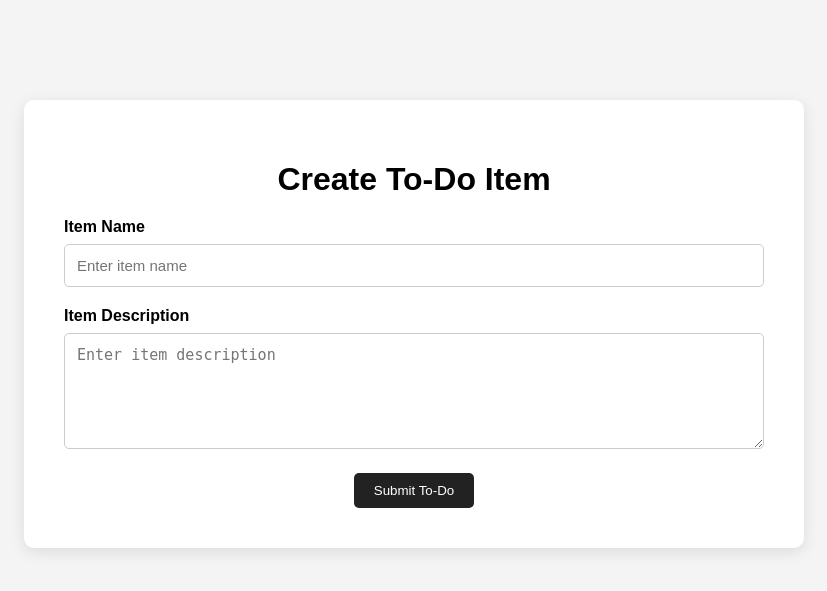
After one commit to manvendra8830-rgb/Git-and-GitHub, a Flask app: page /todo in a window 1280 px wide. The commit adds this page. Shown: the top 591 px of the page, without its empty margins (226-1053 px from the left). Run offline with Flask 3, Linux system fonts and the light colour scheme.

Commit message:
Add To-Do frontend page

```diff
--- a/app.py
+++ b/app.py
@@ -7,6 +7,11 @@ app = Flask(__name__)
 @app.route("/")
 def home():
     return render_template("index.html")
+
+
+@app.route("/todo")
+def todo():
+    return render_template("todo.html")
 
 
 @app.route("/api")
--- a/static/style.css
+++ b/static/style.css
@@ -20,12 +20,46 @@ h1 {
     margin-bottom: 20px;
 }
 
-a {
+.links {
+    display: flex;
+    justify-content: center;
+    gap: 15px;
+    margin-top: 25px;
+}
+
+a,
+button {
     display: inline-block;
-    margin-top: 20px;
     padding: 10px 20px;
     text-decoration: none;
     background: #222;
     color: white;
+    border: none;
     border-radius: 5px;
+    cursor: pointer;
 }
+
+.form-group {
+    text-align: left;
+    margin-bottom: 20px;
+}
+
+label {
+    display: block;
+    margin-bottom: 8px;
+    font-weight: bold;
+}
+
+input,
+textarea {
+    width: 100%;
+    box-sizing: border-box;
+    padding: 12px;
+    border: 1px solid #ccc;
+    border-radius: 5px;
+    font-size: 15px;
+}
+
+textarea {
+    resize: vertical;
+}
--- a/templates/index.html
+++ b/templates/index.html
@@ -15,7 +15,10 @@
             Flask application created for the Git and GitHub DevOps assignment.
         </p>
 
-        <a href="/api" target="_blank">View JSON API</a>
+        <div class="links">
+            <a href="/api" target="_blank">View JSON API</a>
+            <a href="/todo">Create To-Do Item</a>
+        </div>
     </div>
 
 </body>
--- /dev/null
+++ b/templates/todo.html
@@ -0,0 +1,44 @@
+<!DOCTYPE html>
+<html lang="en">
+<head>
+    <meta charset="UTF-8">
+    <meta name="viewport" content="width=device-width, initial-scale=1.0">
+    <title>To-Do Item</title>
+    <link rel="stylesheet" href="{{ url_for('static', filename='style.css') }}">
+</head>
+<body>
+
+    <div class="container">
+        <h1>Create To-Do Item</h1>
+
+        <form action="/submittodoitem" method="POST">
+
+            <div class="form-group">
+                <label for="itemName">Item Name</label>
+                <input
+                    type="text"
+                    id="itemName"
+                    name="itemName"
+                    placeholder="Enter item name"
+                    required
+                >
+            </div>
+
+            <div class="form-group">
+                <label for="itemDescription">Item Description</label>
+                <textarea
+                    id="itemDescription"
+                    name="itemDescription"
+                    placeholder="Enter item description"
+                    rows="5"
+                    required
+                ></textarea>
+            </div>
+
+            <button type="submit">Submit To-Do</button>
+
+        </form>
+    </div>
+
+</body>
+</html>
```
